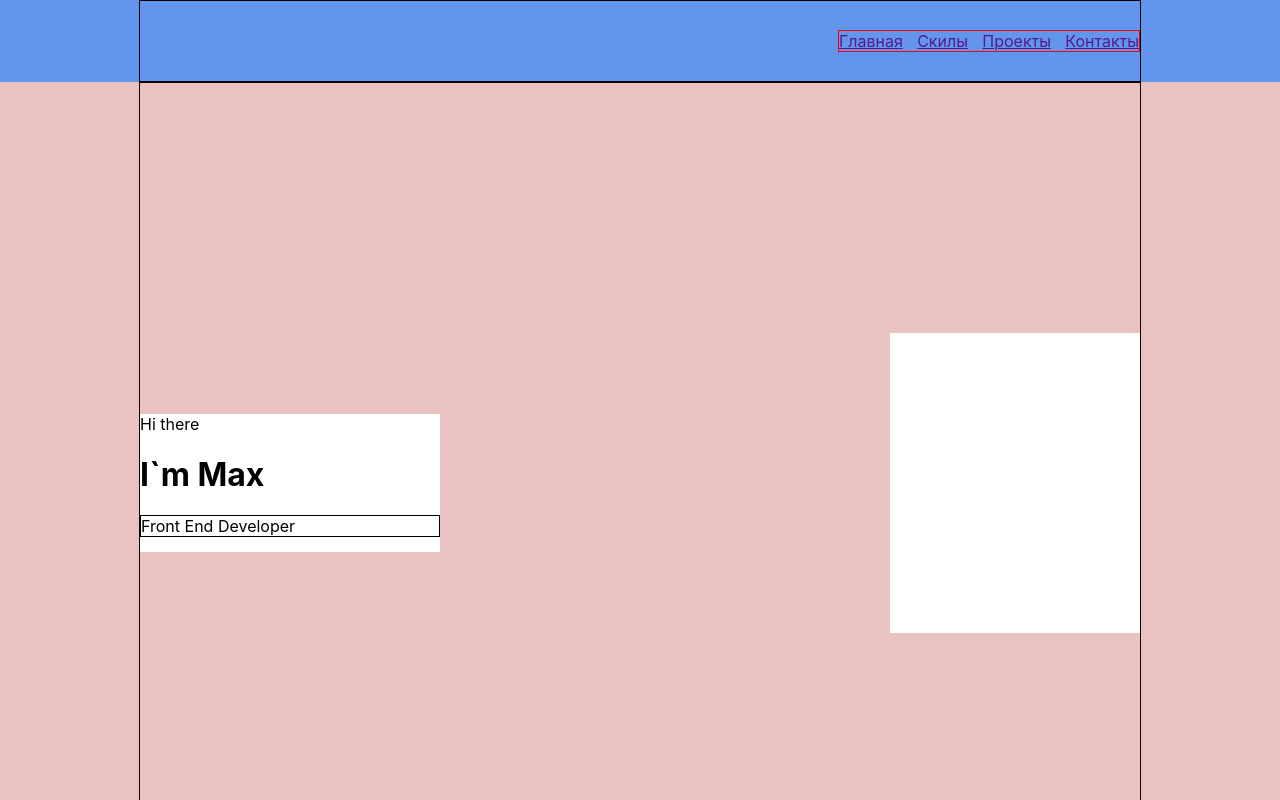
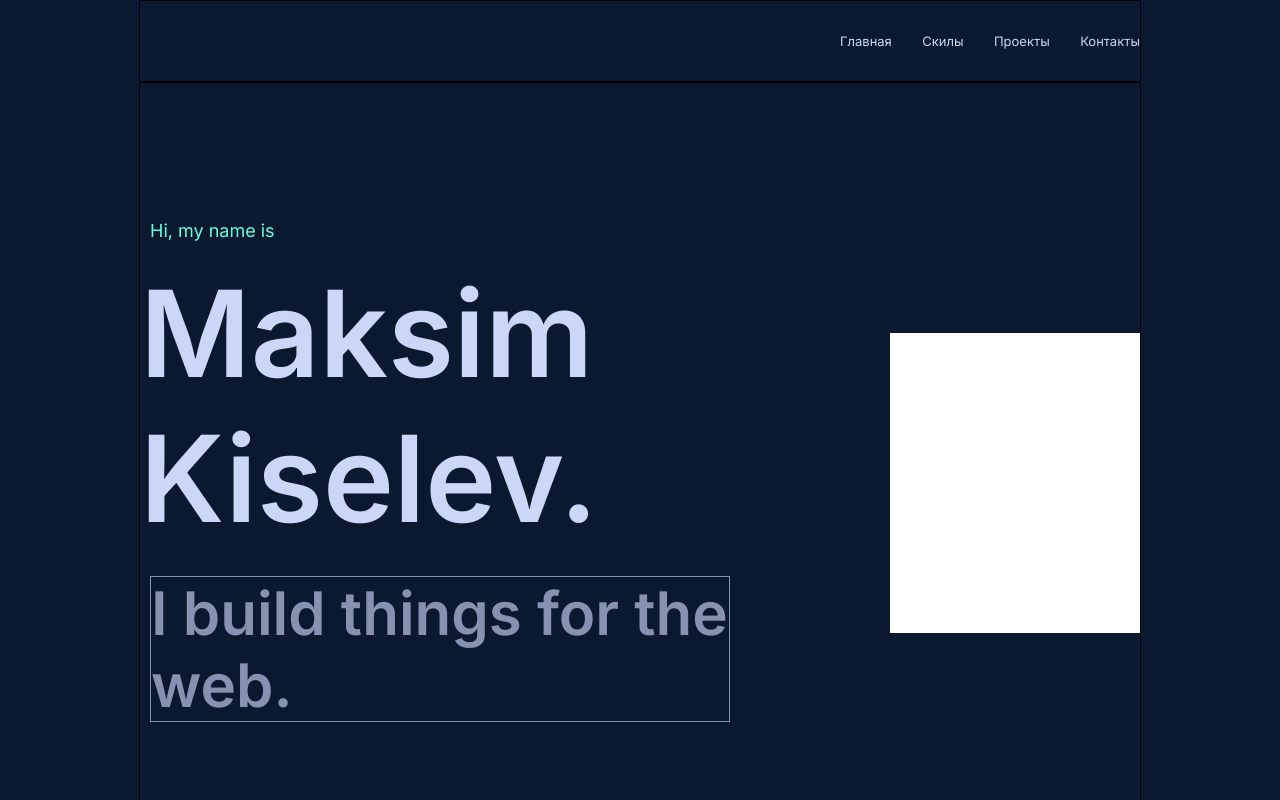
Before and after one commit to kiselevMaksim1223/portfolio, a React (Create React App) app: page / in a window 1280 px wide. Shown: the top 800 px of the page. Built offline with nearby package versions, Linux system fonts and the light colour scheme.

Commit message:
header and main block one stylized

```diff
--- a/src/App.css
+++ b/src/App.css
@@ -1,3 +1,3 @@
-.App {
-
+h1,h2,h3,h4,h5,h6 {
+    margin: 0;
 }
--- a/src/Components/Header/Header.module.css
+++ b/src/Components/Header/Header.module.css
@@ -1,5 +1,5 @@
 .wrapper{
-    background-color: cornflowerblue;
+    background-color: #0a192f;
 }
 .header{
     height: 80px;
--- a/src/Components/Header/Nav/Nav.module.css
+++ b/src/Components/Header/Nav/Nav.module.css
@@ -1,6 +1,14 @@
 .nav {
-    border: 1px solid red;
+    /*border: 1px solid red;*/
     width: 300px;
     display: flex;
     justify-content: space-between;
+    /*font-family: 'Open Sans', sans-serif;*/
+    font-family: Inter, sans-serif;
+    font-size: 13px;
 }
+
+.nav a{
+    text-decoration: none;
+    color: #ccd6f6;
+}
--- a/src/Components/MainBlock/Main.module.css
+++ b/src/Components/MainBlock/Main.module.css
@@ -1,6 +1,7 @@
-.wrapper{
-    background-color: #eac2c2;
+.wrapper {
+    background-color: #0a192f;
 }
+
 .mainBlock {
     height: 100vh;
     display: flex;
@@ -8,8 +9,9 @@
     justify-content: space-between;
     /*flex-wrap: wrap;*/
 }
+
 @media (max-width: 768px) {
-    .mainBlock{
+    .mainBlock {
         justify-content: center;
         text-align: center;
         flex-direction: column;
@@ -18,8 +20,30 @@
 }
 
 .greetText {
-    width: 300px;
-    background-color: white;
+    /*width: 300px;*/
+    /*background-color: white;*/
+    font-family: Inter, sans-serif;
+    width: 60%;
+}
+
+.greetBegin {
+    font-size: 18px;
+    color: #64ffda;
+    padding: 10px;
+}
+
+.greetName {
+    font-size: clamp(40px, 60px, 80px);
+    margin: 10px 0;
+    color: #ccd6f6;
+}
+
+.greetEnd {
+    font-size: clamp(40px, 60px, 80px);
+    margin: 10px 0;
+    color: #8892b0;
+    font-weight: 600;
+    padding: 10px;
 }
 
 .photo {
--- a/src/Components/MainBlock/Main.tsx
+++ b/src/Components/MainBlock/Main.tsx
@@ -8,9 +8,9 @@ export const Main = () => {
             <div className={comStyles.container}>
                 <div className={s.mainBlock}>
                     <div className={s.greetText}>
-                        <span>Hi there</span>
-                        <h1>I`m Max</h1>
-                        <p>Front End Developer</p>
+                        <div className={s.greetBegin}><span>Hi, my name is</span></div>
+                        <div className={s.greetName}><h1>Maksim Kiselev.</h1></div>
+                        <div className={s.greetEnd}><p>I build things for the web.</p></div>
                     </div>
                     <div className={s.photo}>
 
```
